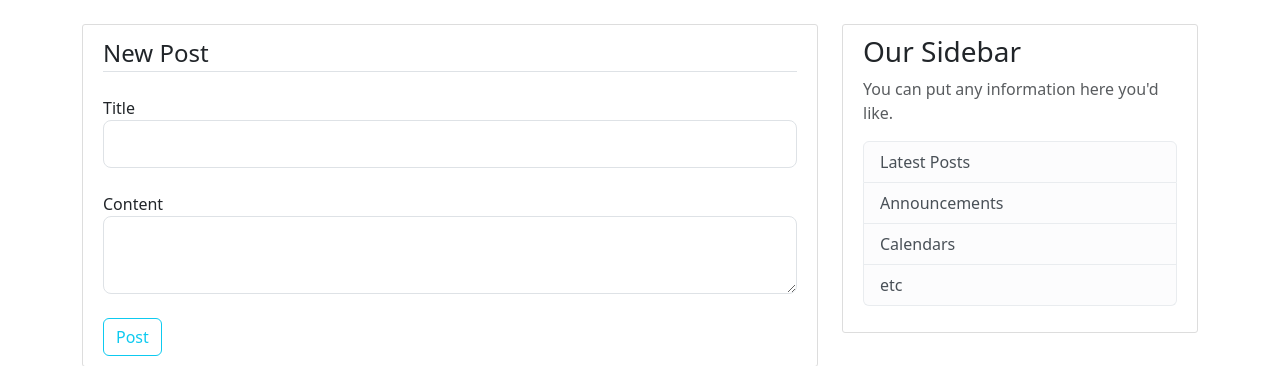
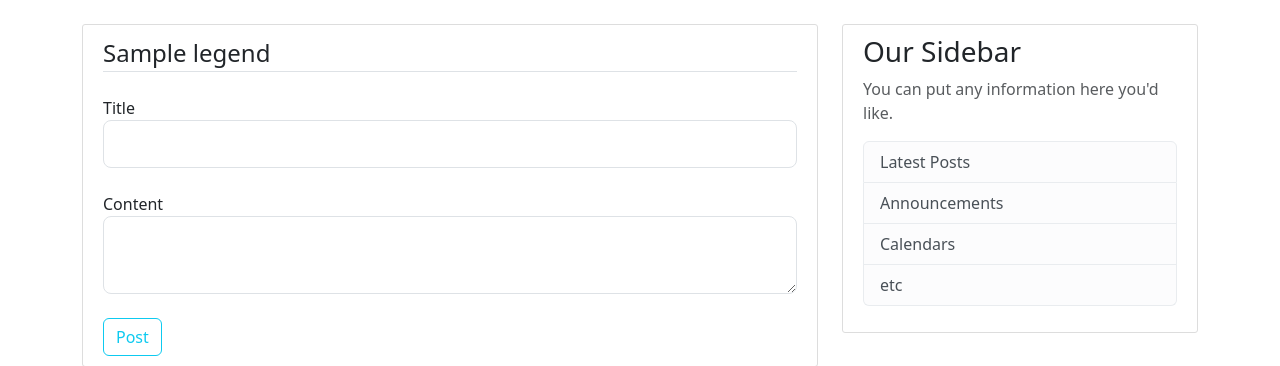
Before and after one commit to james-eo/FlaskBlog, a Flask app: template flaskblog/templates/create_post.html in a window 1280 px wide. Shown: the part 56-422 px from the top of the page. Run offline with Flask 3, Linux system fonts and the light colour scheme; tables that the repository leaves empty hold one stand-in row (values such as "Sample post"); the template is opened without the code that fills it: values that come from a table or form of the project are taken from there, most other values are stand-ins (such as "Sample title", 1, 10 or a date in 2020); some libraries are stand-ins or nearby versions.

Commit message:
Updated create post form to render legend dynamically

```diff
--- a/flaskblog/templates/create_post.html
+++ b/flaskblog/templates/create_post.html
@@ -4,7 +4,7 @@
         <form action="" method="post">
             {{ form.hidden_tag() }}
             <fieldset class="form-group">
-                <legend class="border-bottom mb-4">New Post</legend>
+                <legend class="border-bottom mb-4">{{legend }}</legend>
                 <div class="form-group pb-4">
                     {{ form.title.label(class="form-control-label") }}
                     {% if form.title.errors %}
```
